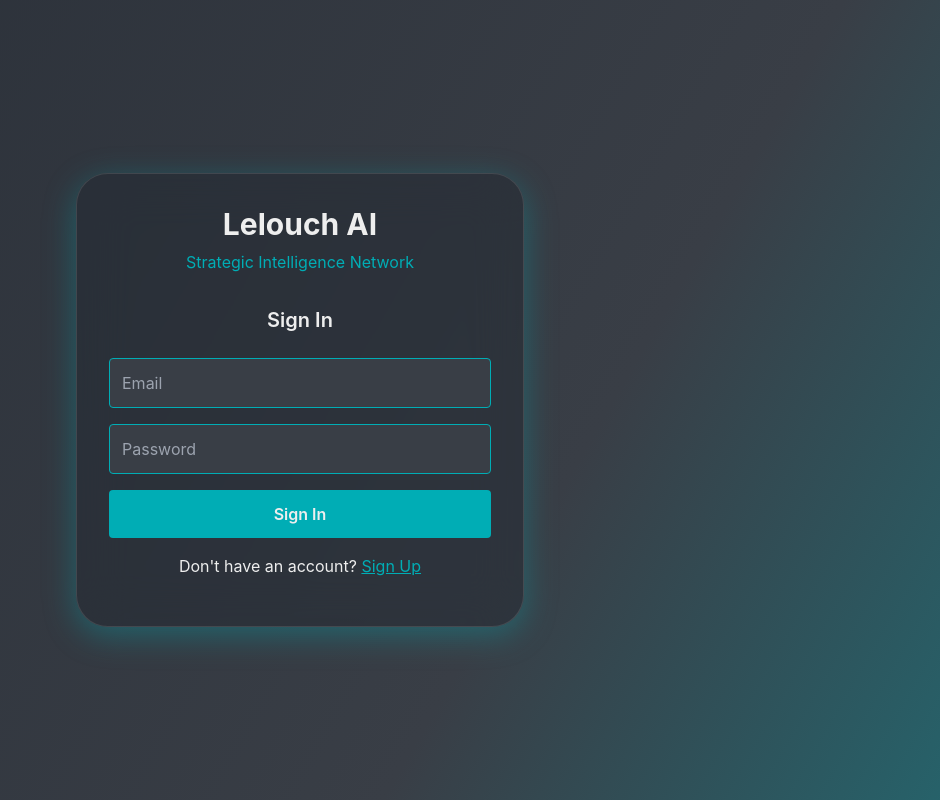
After one commit to anubhav-n-mishra/30-days-ai-agent-challenge, a FastAPI app: template templates/auth.html in a window 1280 px wide. The commit adds this page. Shown: the whole page, without its empty margins (340-1280 px from the left). Run offline with FastAPI, Linux system fonts and the light colour scheme; the template is opened without the code that fills it: most values are stand-ins (such as "Sample title", 1, 10 or a date in 2020); some libraries are stand-ins or nearby versions.

Commit message:
added authentication and login

```diff
--- a/main.py
+++ b/main.py
@@ -1,19 +1,21 @@
 import os
 from dotenv import load_dotenv
 import logging
-from fastapi import FastAPI, Request, WebSocket, WebSocketDisconnect
+from fastapi import FastAPI, Request, WebSocket, WebSocketDisconnect, HTTPException, Depends
 from fastapi.staticfiles import StaticFiles
 from fastapi.templating import Jinja2Templates
+from fastapi.responses import RedirectResponse
 from pathlib import Path as PathLib
 import json
 import asyncio
 import config
-from typing import Type, List
+from typing import Type, List, Optional
 import base64
 import websockets
 from datetime import datetime
 import re
 from tavily import TavilyClient
+from supabase import create_client, Client
 
 import assemblyai as aai
 from assemblyai.streaming.v3 import (
@@ -30,6 +32,9 @@ import google.generativeai as genai
 
 # Global variables to store user API keys
 user_api_keys = {}
+
+# Initialize Supabase client
+supabase: Client = create_client(config.SUPABASE_URL, config.SUPABASE_ANON_KEY)
 
 logging.basicConfig(level=logging.INFO, format='%(asctime)s - %(levelname)s - %(message)s')
 app = FastAPI()
@@ -291,9 +296,52 @@ async def get_llm_response_stream(transcript: str, client_websocket: WebSocket,
         logging.error(f"Error in LLM/TTS streaming function: {e}", exc_info=True)
 
 
+@app.get("/auth")
+async def auth_page(request: Request):
+    return templates.TemplateResponse("auth.html", {
+        "request": request,
+        "supabase_url": config.SUPABASE_URL,
+        "supabase_key": config.SUPABASE_ANON_KEY
+    })
+
 @app.get("/")
 async def home(request: Request):
     return templates.TemplateResponse("index.html", {"request": request})
+
+@app.get("/history")
+async def history_page(request: Request):
+    return templates.TemplateResponse("history.html", {
+        "request": request,
+        "supabase_url": config.SUPABASE_URL,
+        "supabase_key": config.SUPABASE_ANON_KEY
+    })
+
+@app.post("/api/save-chat")
+async def save_chat(request: Request):
+    data = await request.json()
+    user_id = data.get('user_id')
+    chat_data = data.get('chat_data')
+
+    if not user_id or not chat_data:
+        raise HTTPException(status_code=400, detail="Missing user_id or chat_data")
+
+    try:
+        result = supabase.table('chat_history').insert({
+            'user_id': user_id,
+            'chat_data': chat_data,
+            'created_at': datetime.now().isoformat()
+        }).execute()
+        return {"success": True, "id": result.data[0]['id']}
+    except Exception as e:
+        raise HTTPException(status_code=500, detail=str(e))
+
+@app.get("/api/chat-history/{user_id}")
+async def get_chat_history(user_id: str):
+    try:
+        result = supabase.table('chat_history').select('*').eq('user_id', user_id).order('created_at', desc=True).execute()
+        return {"success": True, "data": result.data}
+    except Exception as e:
+        raise HTTPException(status_code=500, detail=str(e))
 
 async def send_client_message(ws: WebSocket, message: dict):
     try:
@@ -425,4 +473,5 @@ async def websocket_audio_streaming(websocket: WebSocket):
 
 if __name__ == "__main__":
     import uvicorn
-    uvicorn.run(app, host="0.0.0.0", port=8019)
+    port = int(os.environ.get("PORT", 8019))
+    uvicorn.run(app, host="0.0.0.0", port=port)
--- a/requirements.txt
+++ b/requirements.txt
@@ -8,3 +8,4 @@ python-multipart
 google-generativeai
 websockets
 tavily-python
+supabase
--- /dev/null
+++ b/supabase_setup.sql
@@ -0,0 +1,18 @@
+-- Create chat_history table
+CREATE TABLE IF NOT EXISTS chat_history (
+    id UUID DEFAULT gen_random_uuid() PRIMARY KEY,
+    user_id UUID REFERENCES auth.users(id) ON DELETE CASCADE,
+    chat_data JSONB NOT NULL,
+    created_at TIMESTAMP WITH TIME ZONE DEFAULT NOW()
+);
+
+-- Enable Row Level Security
+ALTER TABLE chat_history ENABLE ROW LEVEL SECURITY;
+
+-- Create policy to allow users to only access their own chat history
+CREATE POLICY "Users can only access their own chat history" ON chat_history
+    FOR ALL USING (auth.uid() = user_id);
+
+-- Create index for better performance
+CREATE INDEX IF NOT EXISTS idx_chat_history_user_id ON chat_history(user_id);
+CREATE INDEX IF NOT EXISTS idx_chat_history_created_at ON chat_history(created_at DESC);
--- /dev/null
+++ b/templates/auth.html
@@ -0,0 +1,176 @@
+<!DOCTYPE html>
+<html lang="en">
+<head>
+    <meta charset="UTF-8">
+    <meta name="viewport" content="width=device-width, initial-scale=1.0">
+    <title>Lelouch AI - Authentication</title>
+    <script src="https://cdn.tailwindcss.com"></script>
+    <script src="https://cdn.jsdelivr.net/npm/@supabase/supabase-js@2"></script>
+    <style>
+        body {
+            font-family: 'Inter', sans-serif;
+            color: #EEEEEE;
+            min-height: 100vh;
+            margin: 0;
+            display: flex;
+            flex-direction: column;
+            background: linear-gradient(120deg, #222831 0%, #393E46 50%, #00ADB5 100%);
+            background-size: 200% 200%;
+            animation: gradientMove 8s ease-in-out infinite;
+        }
+        @keyframes gradientMove {
+            0% {background-position: 0% 50%;}
+            50% {background-position: 100% 50%;}
+            100% {background-position: 0% 50%;}
+        }
+        .glass-card {
+            background: rgba(34, 40, 49, 0.45);
+            border-radius: 2rem;
+            box-shadow: 0 8px 32px 0 rgba(0, 173, 181, 0.37);
+            backdrop-filter: blur(24px);
+            border: 1px solid rgba(238, 238, 238, 0.12);
+        }
+    </style>
+</head>
+<body>
+    <div class="flex items-center justify-center min-h-screen p-4">
+        <div class="glass-card w-full max-w-md p-8">
+            <div class="text-center mb-8">
+                <h1 class="text-3xl font-bold" style="color: #EEEEEE;">Lelouch AI</h1>
+                <p class="mt-2" style="color: #00ADB5;">Strategic Intelligence Network</p>
+            </div>
+
+            <div id="authContainer">
+                <!-- Login Form -->
+                <div id="loginForm">
+                    <h2 class="text-xl font-semibold mb-6 text-center" style="color: #EEEEEE;">Sign In</h2>
+                    <form id="loginFormElement" class="space-y-4">
+                        <div>
+                            <input type="email" id="loginEmail" placeholder="Email" required
+                                class="w-full p-3 rounded border"
+                                style="background-color: #393E46; color: #EEEEEE; border-color: #00ADB5;">
+                        </div>
+                        <div>
+                            <input type="password" id="loginPassword" placeholder="Password" required
+                                class="w-full p-3 rounded border"
+                                style="background-color: #393E46; color: #EEEEEE; border-color: #00ADB5;">
+                        </div>
+                        <button type="submit" class="w-full py-3 rounded font-semibold transition-all"
+                            style="background-color: #00ADB5; color: #EEEEEE;"
+                            onmouseover="this.style.backgroundColor='#393E46'"
+                            onmouseout="this.style.backgroundColor='#00ADB5'">
+                            Sign In
+                        </button>
+                    </form>
+                    <p class="text-center mt-4" style="color: #EEEEEE;">
+                        Don't have an account?
+                        <button id="showSignup" class="underline" style="color: #00ADB5;">Sign Up</button>
+                    </p>
+                </div>
+
+                <!-- Signup Form -->
+                <div id="signupForm" class="hidden">
+                    <h2 class="text-xl font-semibold mb-6 text-center" style="color: #EEEEEE;">Sign Up</h2>
+                    <form id="signupFormElement" class="space-y-4">
+                        <div>
+                            <input type="email" id="signupEmail" placeholder="Email" required
+                                class="w-full p-3 rounded border"
+                                style="background-color: #393E46; color: #EEEEEE; border-color: #00ADB5;">
+                        </div>
+                        <div>
+                            <input type="password" id="signupPassword" placeholder="Password (min 6 characters)" required
+                                class="w-full p-3 rounded border"
+                                style="background-color: #393E46; color: #EEEEEE; border-color: #00ADB5;">
+                        </div>
+                        <button type="submit" class="w-full py-3 rounded font-semibold transition-all"
+                            style="background-color: #00ADB5; color: #EEEEEE;"
+                            onmouseover="this.style.backgroundColor='#393E46'"
+                            onmouseout="this.style.backgroundColor='#00ADB5'">
+                            Sign Up
+                        </button>
+                    </form>
+                    <p class="text-center mt-4" style="color: #EEEEEE;">
+                        Already have an account?
+                        <button id="showLogin" class="underline" style="color: #00ADB5;">Sign In</button>
+                    </p>
+                </div>
+            </div>
+
+            <div id="statusMessage" class="mt-4 text-center text-sm" style="color: #00ADB5;"></div>
+        </div>
+    </div>
+
+    <script>
+        const supabaseUrl = '{{ supabase_url }}';
+        const supabaseKey = '{{ supabase_key }}';
+        const supabase = window.supabase.createClient(supabaseUrl, supabaseKey);
+
+        const loginForm = document.getElementById('loginForm');
+        const signupForm = document.getElementById('signupForm');
+        const showSignup = document.getElementById('showSignup');
+        const showLogin = document.getElementById('showLogin');
+        const statusMessage = document.getElementById('statusMessage');
+
+        showSignup.addEventListener('click', () => {
+            loginForm.classList.add('hidden');
+            signupForm.classList.remove('hidden');
+        });
+
+        showLogin.addEventListener('click', () => {
+            signupForm.classList.add('hidden');
+            loginForm.classList.remove('hidden');
+        });
+
+        document.getElementById('loginFormElement').addEventListener('submit', async (e) => {
+            e.preventDefault();
+            const email = document.getElementById('loginEmail').value;
+            const password = document.getElementById('loginPassword').value;
+
+            try {
+                const { data, error } = await supabase.auth.signInWithPassword({
+                    email: email,
+                    password: password
+                });
+
+                if (error) throw error;
+
+                statusMessage.textContent = 'Login successful! Redirecting...';
+                setTimeout(() => {
+                    window.location.href = '/';
+                }, 1000);
+            } catch (error) {
+                statusMessage.textContent = error.message;
+                statusMessage.style.color = '#393E46';
+            }
+        });
+
+        document.getElementById('signupFormElement').addEventListener('submit', async (e) => {
+            e.preventDefault();
+            const email = document.getElementById('signupEmail').value;
+            const password = document.getElementById('signupPassword').value;
+
+            try {
+                const { data, error } = await supabase.auth.signUp({
+                    email: email,
+                    password: password
+                });
+
+                if (error) throw error;
+
+                statusMessage.textContent = 'Account created! Please check your email to verify.';
+                statusMessage.style.color = '#00ADB5';
+            } catch (error) {
+                statusMessage.textContent = error.message;
+                statusMessage.style.color = '#393E46';
+            }
+        });
+
+        // Check if user is already logged in
+        supabase.auth.onAuthStateChange((event, session) => {
+            if (session) {
+                window.location.href = '/';
+            }
+        });
+    </script>
+</body>
+</html>
```
Also changed, not shown: static/index.js (+63 -0 lines), templates/history.html (added, +95 -0 lines), templates/index.html (+14 -3 lines).
